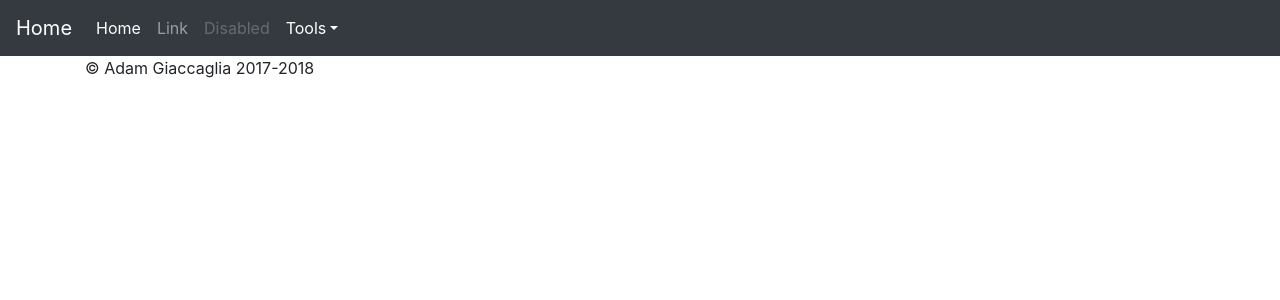
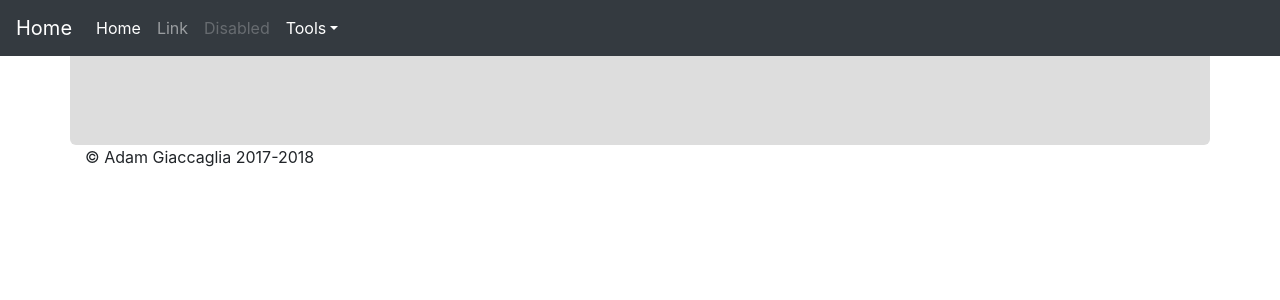
Before and after one commit to aggiacca/CIS376-TermProject, an Angular app in the folder software-metric-tools/: page / in a window 1280 px wide. Shown: the top 300 px of the page. Built offline with nearby package versions, Linux system fonts and the light colour scheme.

Commit message:
style changes

```diff
--- a/software-metric-tools/src/styles.css
+++ b/software-metric-tools/src/styles.css
@@ -1,5 +1,28 @@
 /* You can add global styles to this file, and also import other style files */
+
 /* Move down content because we have a fixed navbar that is 3.5rem tall */
 body {
-  padding-top: 3.5rem;
+  /*padding-top: 3.5rem;*/
+  background-color: #ddd;
 }
+
+
+/* Customize container */
+@media (min-width: 768px) {
+  .mainContainer {
+    max-width: 900px;
+  }
+}
+@media (min-width: 1200px) {
+  .container {
+    width: 970px;
+  }
+}
+
+/* Custom Styles */
+.mainContainer{
+  padding: 50px !important;
+  border-radius: 6px;
+  background-color: #ddd;
+  margin-top: 45px;
+}
```
